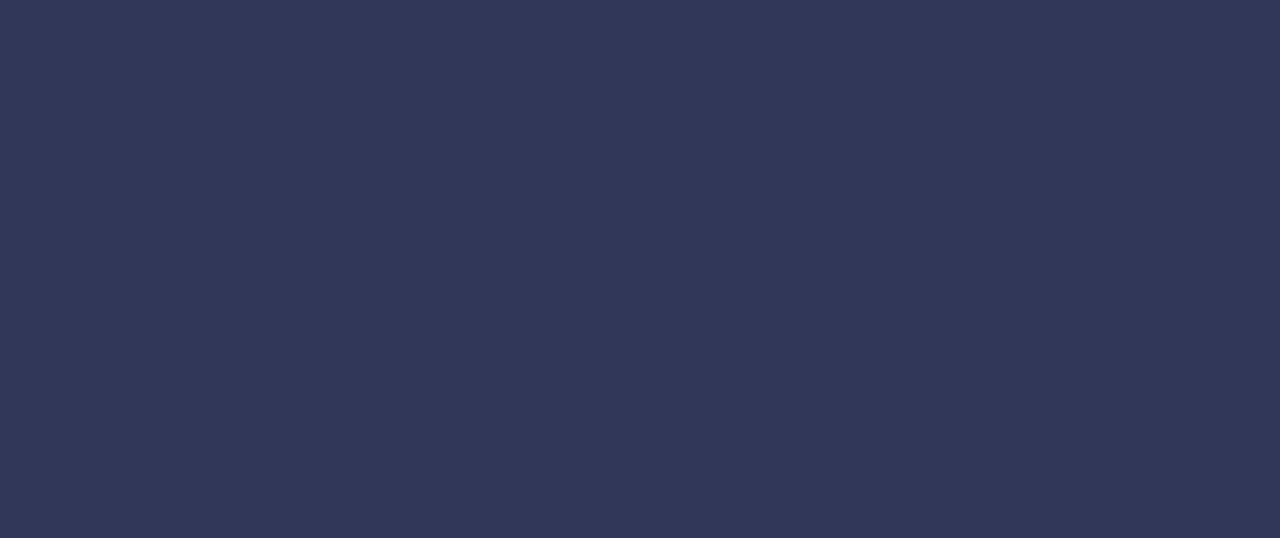
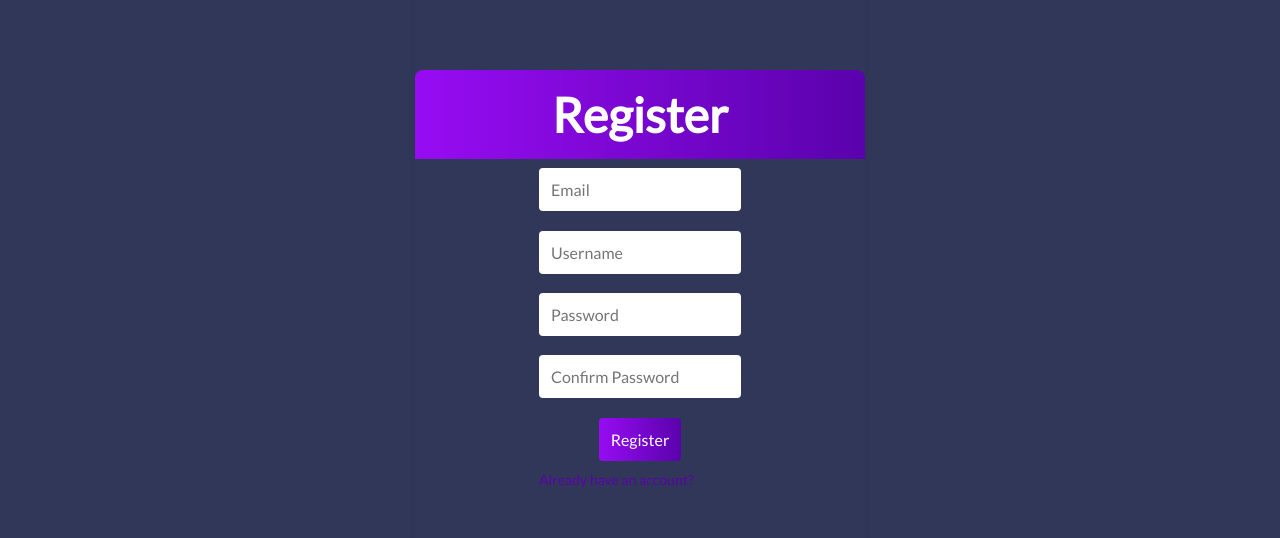
Before and after one commit to vigilantservers/CommunityPortal, a React (Create React App) app: page /register in a window 1280 px wide. Shown: the part 130-668 px from the top of the page. Built offline with nearby package versions, Linux system fonts and the light colour scheme.

Commit message:
Fixed Login - TODO: FIX registration on backend

```diff
--- a/src/features/users/components/Login.jsx
+++ b/src/features/users/components/Login.jsx
@@ -1,43 +1,38 @@
 import "./Login.css";
 import React, { useState, useEffect } from 'react';
 import axios from 'axios';
-
-import config from '../../../config';
-
-const client = axios.create({
-  baseURL: config.apiBaseURL,
-});
+import { useNavigate } from 'react-router-dom';
 
 const Login = (props) => {
   const [email, setEmail] = useState('');
   const [password, setPassword] = useState('');
   const [error, setError] = useState('');
+  const navigate = useNavigate();
 
   useEffect(() => {
     // check if the user is already logged in
     const accessToken = localStorage.getItem('accessToken');
     if (accessToken) {
       // if yes, redirect to the home page
-      props.history.push('/');
+      navigate('/');
     }
-  }, []);
+  }, [navigate]);
 
   const handleSubmit = async (event) => {
     event.preventDefault();
-    try {
-      const response = await axios.post('/api/Auth/login', { email, password });
+    const response = await axios.post('https://localhost:7174/api/Auth/login', { email, password });
+    console.log(response);
+    if(response.status === 200){
       const { accessToken, refreshToken, user } = response.data.data;
-
       localStorage.setItem('accessToken', accessToken);
       localStorage.setItem('refreshToken', refreshToken);
       localStorage.setItem('user', JSON.stringify(user));
-
       // redirect to the home page
-      props.history.push('/');
-    } catch (err) {
-      setError(err.response.data.message);
+      navigate('/');
+    } else {
+      console.log("Error while trying to login, response status: ", response.status);
     }
-  };
+  }
   return (
     <div className="login-container">
       <div className="login-header">
--- /dev/null
+++ b/src/features/users/components/Register.css
@@ -0,0 +1,86 @@
+.register-container {
+    display: flex;
+    flex-direction: column;
+    align-items: center;
+    justify-content: center;
+    border-radius: 8px;
+    box-shadow: 0 4px 6px rgba(0, 0, 0, 0.1);
+    width: 450px;
+    height: 550px;
+    position: absolute;
+    top: 50%;
+    left: 50%;
+    transform: translate(-50%, -50%);
+  }
+
+  .register-header {
+    background: linear-gradient(to right, #970cf3, #5a02ac);
+    border-top-left-radius: 8px;
+    border-top-right-radius: 8px;
+    padding: 16px;
+    display: flex;
+    flex-direction: column;
+    align-items: center;
+    width: 100%;
+  }
+
+  form {
+    display: flex;
+    flex-direction: column;
+    width: 100%;
+    height: 100%;
+    justify-content: space-around;
+    align-items: center;
+  }
+
+  .register-container h1 {
+    font-size: 48px;
+    margin: 0;
+    text-align: center;
+  }
+
+  .register-container label {
+    font-size: 16px;
+    padding: 8px 0;
+  }
+
+  .register-container input {
+    width: 100%;
+    padding: 12px;
+    margin: 8px 0;
+    box-sizing: border-box;
+    border-radius: 4px;
+    border: none;
+    font-size: 16px;
+  }
+
+  .register-container button {
+    width: 100;
+    padding: 12px;
+    margin: 8px 0;
+    font-size: 16px;
+    border-radius: 4px;
+    border: none;
+    background: linear-gradient(to right, #970cf3, #5a02ac);
+    color: #fff;
+    cursor: pointer;
+  }
+
+  .register-container button:hover {
+    opacity: 0.8;
+  }
+
+  .register-footer {
+    display: flex;
+    justify-content: space-between;
+    width: 100%;
+  }
+
+  .register-footer .login {
+    font-size: 14px;
+  }
+
+  .register-footer .login a {
+    text-decoration: none;
+    color: #5a02ac;
+  }
--- a/src/features/users/components/Register.jsx
+++ b/src/features/users/components/Register.jsx
@@ -1,7 +1,78 @@
-import React from "react";
+import "./Register.css";
+import React, { useState, useEffect } from 'react';
+import axios from 'axios';
+import { useNavigate } from 'react-router-dom';
 
 const Register = () => {
-  return <div className="register-container"></div>;
+  const [email, setEmail] = useState('');
+  const [username, setUsername] = useState('');
+  const [password, setPassword] = useState('');
+  const [confirmPassword, setConfirmPassword] = useState('');
+  const [error, setError] = useState('');
+  const navigate = useNavigate();
+
+  useEffect(() => {
+    // check if the user is already logged in
+    const accessToken = localStorage.getItem('accessToken');
+    if (accessToken) {
+      // if yes, redirect to the home page
+      navigate('/');
+    }
+  }, [navigate]);
+
+  const handleSubmit = async (event) => {
+    event.preventDefault();
+    try {
+      const response = await axios.post('https://localhost:7174/api/Auth/register', { email, username, password, confirmPassword, steamid:0 });
+      if(response.status === 200){
+        navigate('/login');
+      } else {
+        console.log("Error while trying to register, response status: ", response.status);
+      }
+    } catch (err) {
+      console.log(err);
+      setError(err.response.data.message);
+    }
+  }
+  return (
+    <div className="register-container">
+      <div className="register-header">
+        <h1>Register</h1>
+      </div>
+      <div className="register-content">
+      <form onSubmit={handleSubmit}>
+      <input
+        type="email"
+        placeholder="Email"
+        value={email}
+        onChange={(e) => setEmail(e.target.value)}
+      />
+      <input type="text" placeholder="Username" value={username} onChange={(e) => setUsername(e.target.value)}/>
+<input
+type="password"
+placeholder="Password"
+value={password}
+onChange={(e) => setPassword(e.target.value)}
+/>
+<input
+type="password"
+placeholder="Confirm Password"
+value={confirmPassword}
+onChange={(e) => setConfirmPassword(e.target.value)}
+/>
+{error && <p>{error}</p>}
+<button type="submit">Register</button>
+</form>
+<div className="register-footer">
+<div className="login">
+<p>
+<a href="/login">Already have an account?</a>
+</p>
+</div>
+</div>
+</div>
+</div>
+);
 };
 
 export default Register;
--- a/src/features/users/pages/LogoutPage.jsx
+++ b/src/features/users/pages/LogoutPage.jsx
@@ -1,7 +1,15 @@
-import React from "react";
+import React, { useEffect } from "react";
+import { useNavigate } from "react-router-dom";
+
 
 const LogoutPage = () => {
-  return <div>LogoutPage</div>;
+  const navigate = useNavigate();
+  useEffect (() => {
+    localStorage.removeItem('accessToken');
+    localStorage.removeItem('refreshToken');
+    localStorage.removeItem('user');
+    navigate('/');
+  }, [navigate]);
 };
 
 export default LogoutPage;
```
